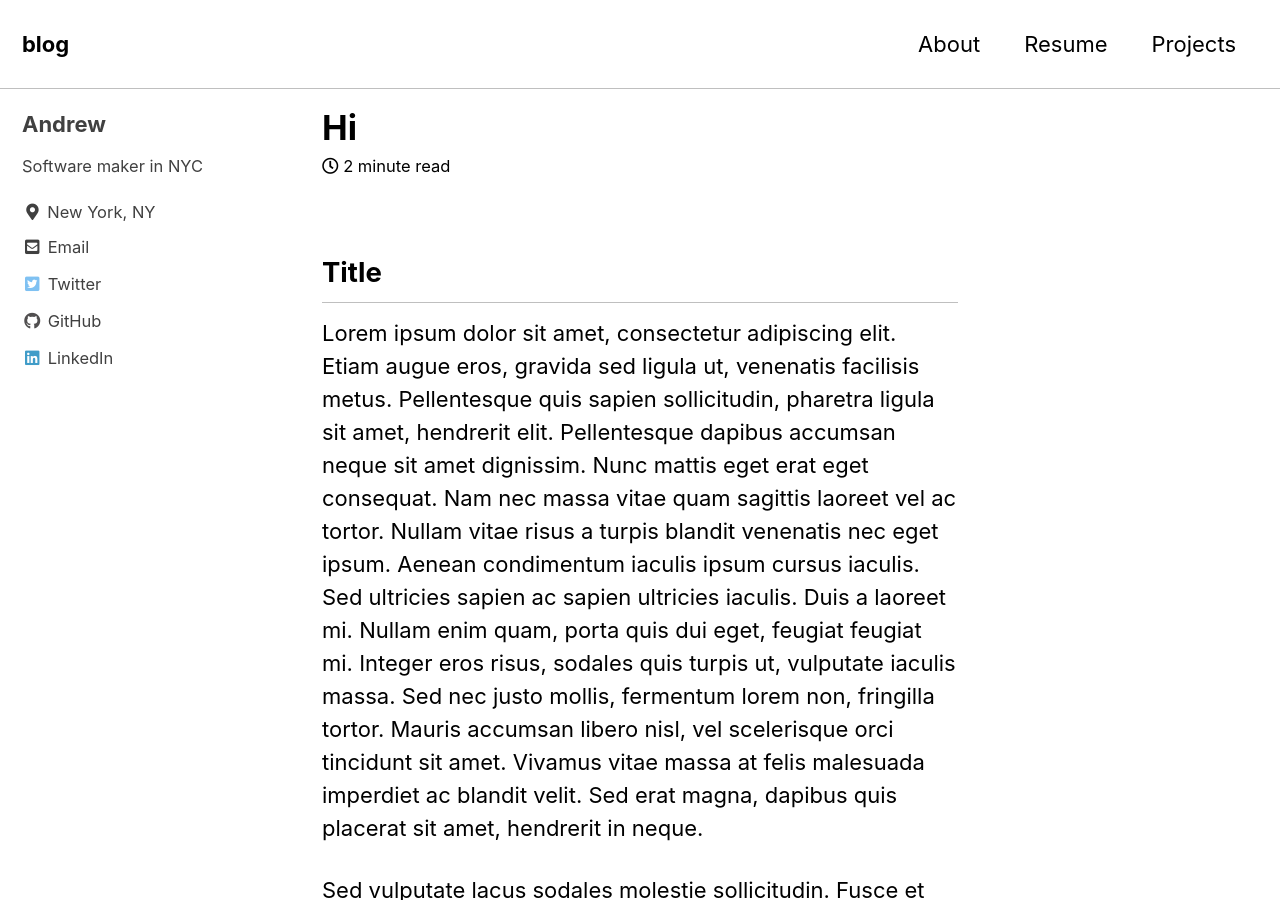
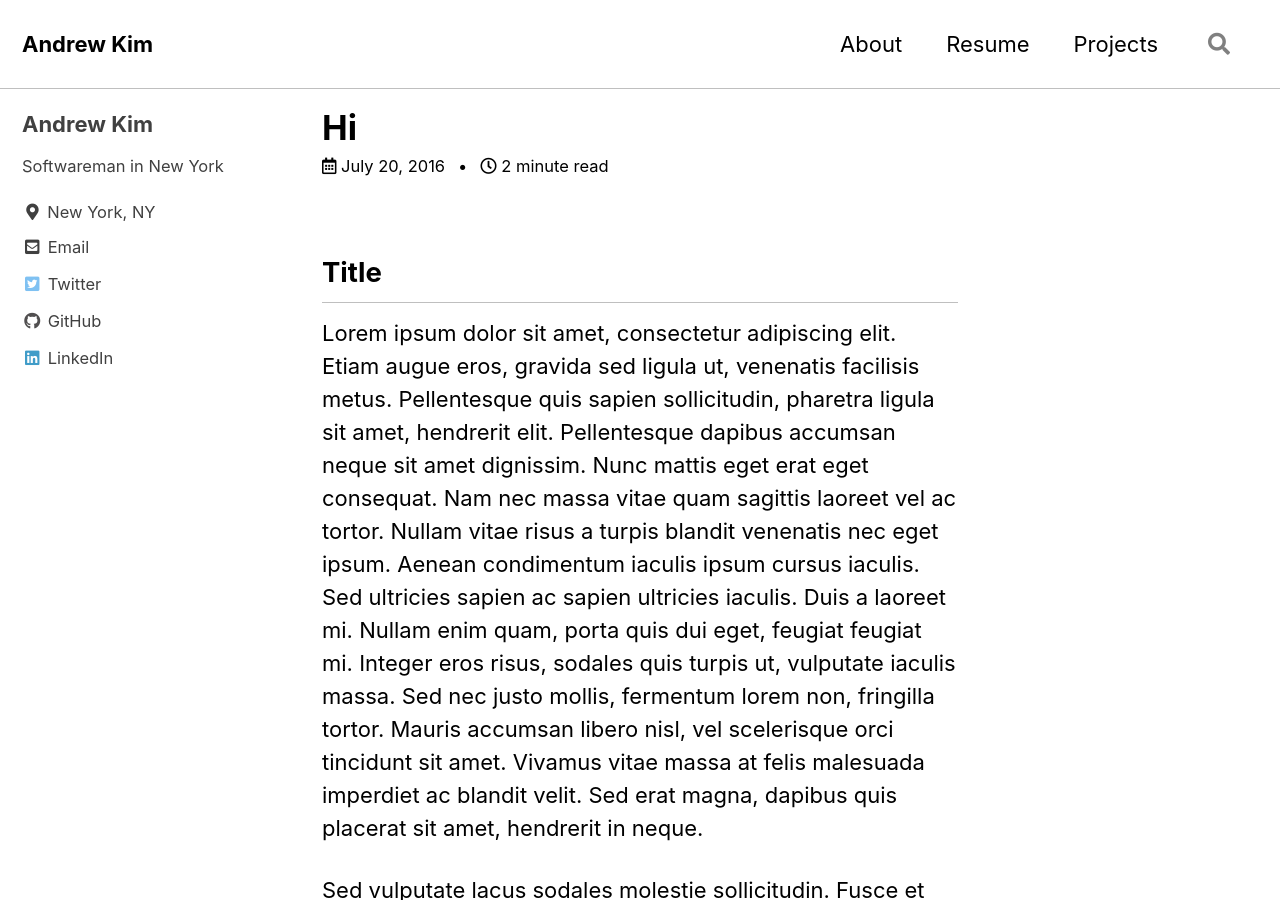
Before and after one commit to andrewwkimm/andrewwkimm.github.io, a Jekyll site: the page built from _posts/2016-07-20-hi.md, in a window 1280 px wide and 900 px high. Built offline with Jekyll 4.4.1, drawn with Linux system fonts in a browser that asks for light colours; cached includes are drawn as plain includes; comment, search, counter and statistics services are not loaded.

```diff
--- a/_config.yml
+++ b/_config.yml
@@ -16,7 +16,7 @@ minimal_mistakes_skin    : "contrast" # "air", "aqua", "contrast", "dark", "dirt
 
 # Site Settings
 locale                   : "en-US"
-title                    : "blog"
+title                    : "Andrew Kim"
 title_separator          : "-"
 subtitle                 : # site tagline that appears below site title in masthead
 name                     : "Andrew Kim"
@@ -30,9 +30,9 @@ masthead_title           : # overrides the website title displayed in the masthe
 # breadcrumbs            : false # true, false (default)
 words_per_minute         : 200
 comments:
-  provider               : # false (default), "disqus", "discourse", "facebook", "staticman", "staticman_v2", "utterances", "giscus", "custom"
+  provider               : "disqus" # false (default), "disqus", "discourse", "facebook", "staticman", "staticman_v2", "utterances", "giscus", "custom"
   disqus:
-    shortname            : # https://help.disqus.com/customer/portal/articles/466208-what-s-a-shortname-
+    shortname            : andrewwkimm
   discourse:
     server               : # https://meta.discourse.org/t/embedding-discourse-comments-via-javascript/31963 , e.g.: meta.discourse.org
   facebook:
@@ -59,11 +59,11 @@ reCaptcha:
 atom_feed:
   path                   : # blank (default) uses feed.xml
   hide                   : # true, false (default)
-search                   : # true, false (default)
+search                   : true # true, false (default)
 search_full_content      : # true, false (default)
-search_provider          : # lunr (default), algolia, google
+search_provider          : lunr # lunr (default), algolia, google
 lunr:
-  search_within_pages    : # true, false (default)
+  search_within_pages    : true # true, false (default)
 algolia:
   application_id         : # YOUR_APPLICATION_ID
   index_name             : # YOUR_INDEX_NAME
@@ -104,9 +104,9 @@ analytics:
 
 # Site Author
 author:
-  name             : "Andrew"
+  name             : "Andrew Kim"
   avatar           : # path of avatar image, e.g. "/assets/images/bio-photo.jpg"
-  bio              : "Software maker in NYC"
+  bio              : "Softwareman in New York"
   location         : "New York, NY"
   email            :
   links:
@@ -290,6 +290,7 @@ defaults:
       layout: single
       author_profile: true
       read_time: true
-      comments: # true
+      show_date: true
+      comments: true
       share: true
       related: true
```
